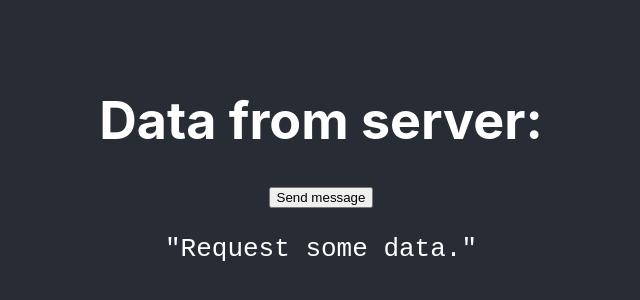
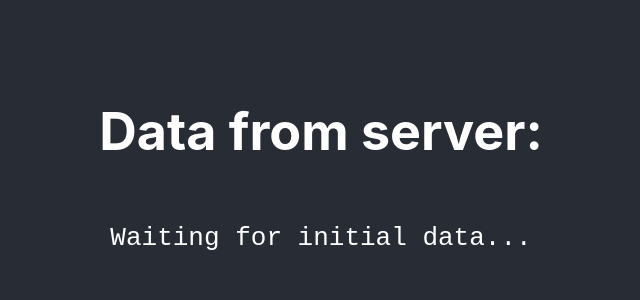
Before and after one commit to long-range-tile/app, a React (Create React App) app: page / in a window 1280 px wide. Shown: the part 228-528 px from the top of the page, without its empty margins (319-959 px from the left). Built offline with nearby package versions, Linux system fonts and the light colour scheme; no server answers.

Commit message:
server-side events

```diff
--- a/src/App.js
+++ b/src/App.js
@@ -6,7 +6,7 @@ const WS_ENDPOINT = "ws://127.0.0.1:5000";
 const socket = socketIOClient(WS_ENDPOINT);
 
 function App() {
-  const [response, setResponse] = useState("Request some data.");
+  const [response, setResponse] = useState(null);
 
   useEffect(() => {
     socket.on("NewData", data => {
@@ -18,15 +18,7 @@ function App() {
     <div className="App">
       <header className="App-header">
         <h1>Data from server:</h1>
-        <button
-          onClick={() => {
-            setResponse("Loading...");
-            socket.emit("DataRequest");
-          }}
-        >
-          Send message
-        </button>
-        <div><pre>{JSON.stringify(response, 2)}</pre></div>
+        <div><pre>{response ? JSON.stringify(response, 2) : 'Waiting for initial data...'}</pre></div>
       </header>
     </div>
   );
```
